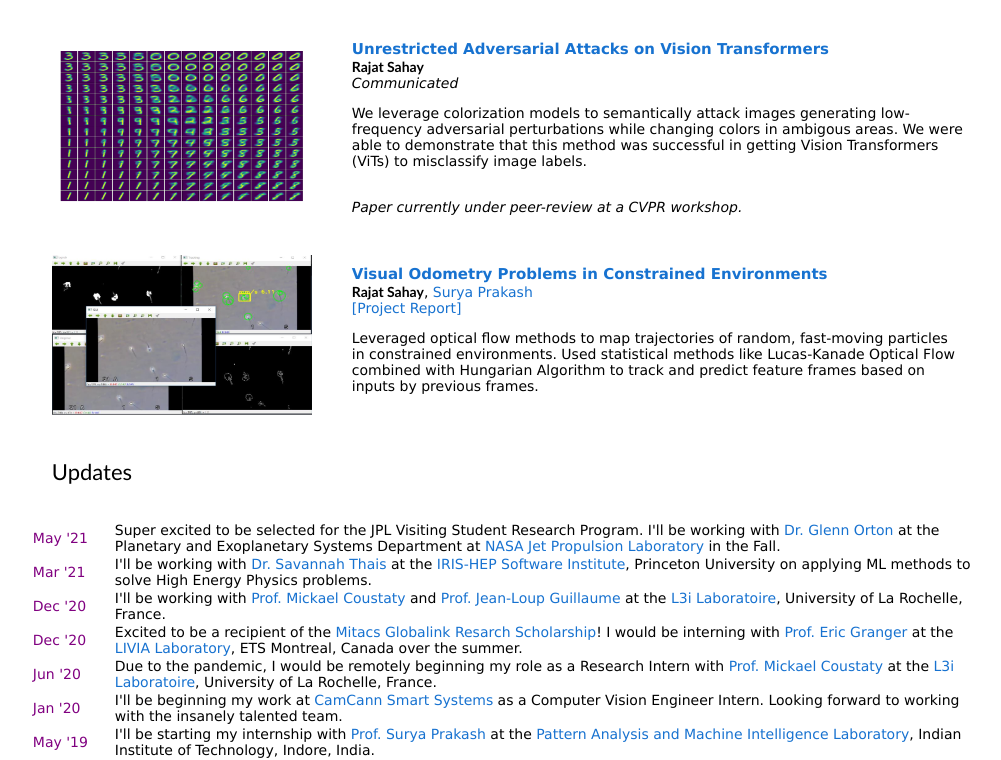
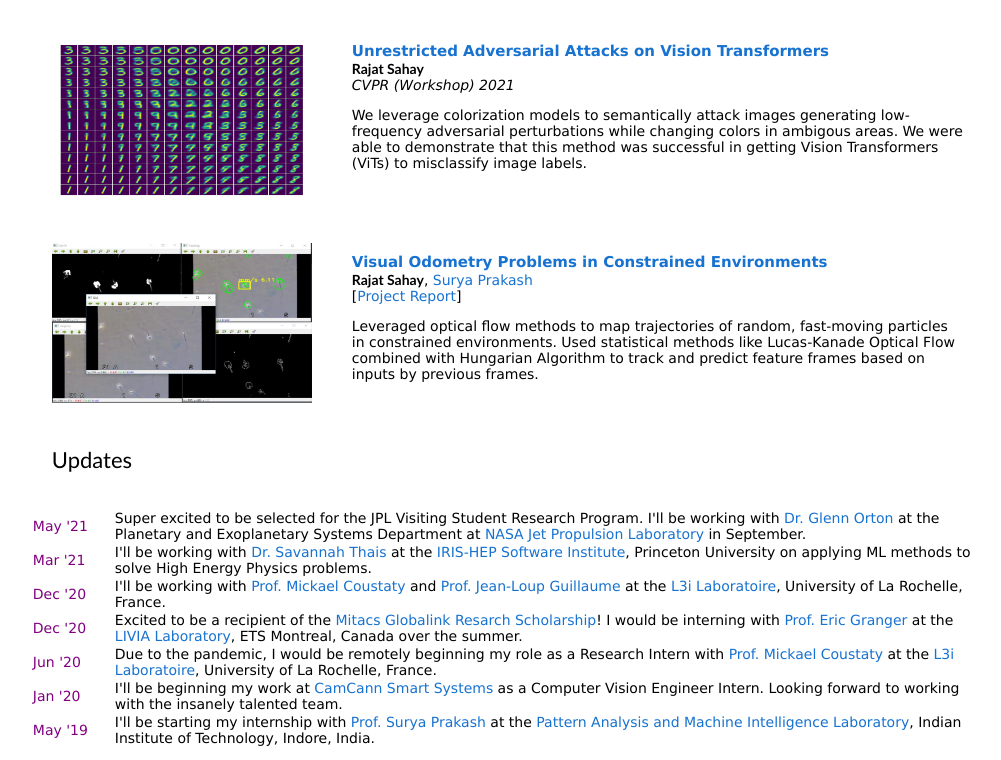
Before and after one commit to rajatsahay/rajatsahay.github.io, a plain HTML site: page index.html in a window 1280 px wide. Shown: the part 919-1679 px from the top of the page, without its empty margins (132-1133 px from the left). Drawn offline with Linux system fonts and the light colour scheme.

Commit message:
update index

```diff
--- a/index.html
+++ b/index.html
@@ -113,10 +113,10 @@
               <br>
               <strong>Rajat Sahay</strong>
               <br>
-              <em>Communicated</em>
+              <em>CVPR (Workshop) 2021</em>
               <p>We leverage colorization models to semantically attack images generating low-frequency adversarial perturbations while changing colors in ambigous areas. We were able to demonstrate that this method was successful in getting Vision Transformers (ViTs) to misclassify image labels.</p>
               <br>
-              <em> Paper currently under peer-review at a CVPR workshop.</em>
+              <!--<em> Paper currently under peer-review at a CVPR workshop.</em>-->
               </td>
           </tr>
 
@@ -131,7 +131,7 @@
               <br>
               <strong>Rajat Sahay</strong>,
               <a href="http://iiti.ac.in/people/~surya/">Surya Prakash</a> <br>
-              <a href="">[Project Report]</a> <!--https://centrallibraryiiti.remotexs.in/pamil/document10029304.pdf-->
+              [<a href="">Project Report</a>]
               <br>
               <p></p>
               <p>Leveraged optical flow methods to map trajectories of random, fast-moving particles in constrained environments. Used statistical methods like Lucas-Kanade Optical Flow combined with Hungarian Algorithm to track and predict feature frames based on inputs by previous frames.
@@ -153,7 +153,7 @@
      <tr>
         <td class="tdNews"><p style="color:purple; display:inline">May '21</p></td>
       <td>
-        Super excited to be selected for the JPL Visiting Student Research Program. I'll be working with <a href="https://science.jpl.nasa.gov/people/Orton/"> Dr. Glenn Orton </a> at the Planetary and Exoplanetary Systems Department at <a href="https://www.jpl.nasa.gov/>">NASA Jet Propulsion Laboratory	 </a> in the Fall.
+        Super excited to be selected for the JPL Visiting Student Research Program. I'll be working with <a href="https://science.jpl.nasa.gov/people/Orton/"> Dr. Glenn Orton </a> at the Planetary and Exoplanetary Systems Department at <a href="https://www.jpl.nasa.gov/>">NASA Jet Propulsion Laboratory	 </a> in September.
       </td>
     </tr>
 
```
